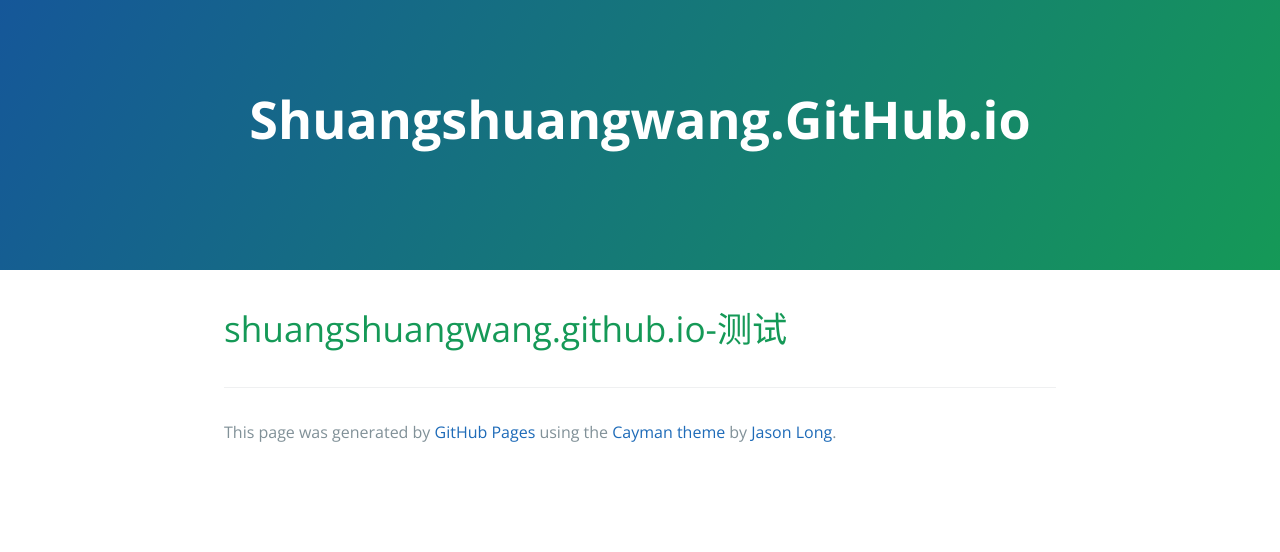
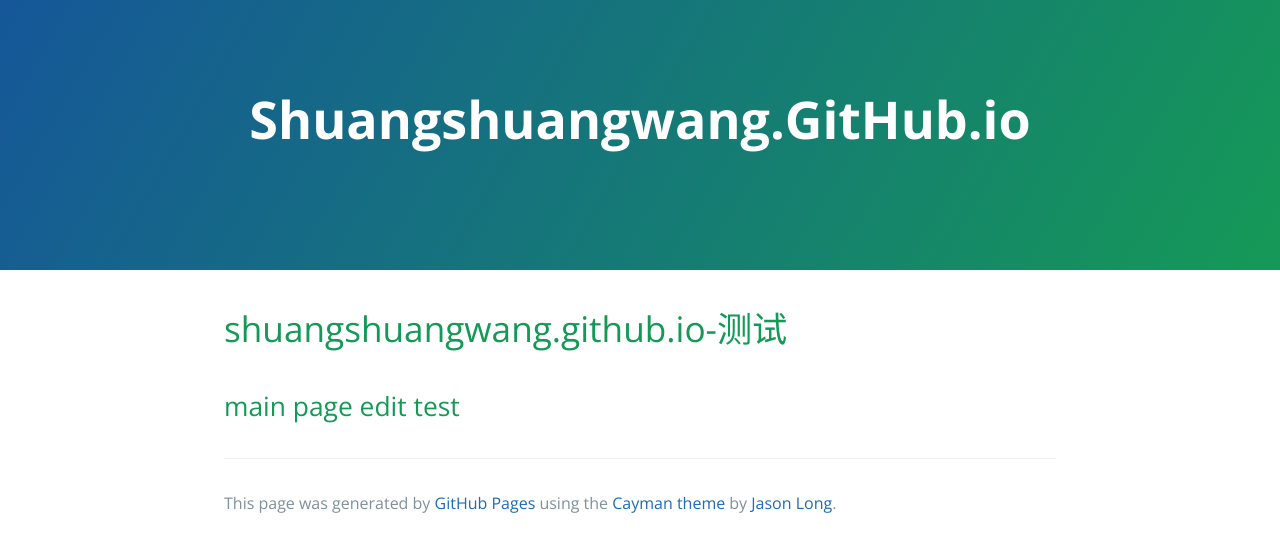
Before and after one commit to shuangshuangwang/shuangshuangwang.github.io, a plain HTML site: page index.html in a window 1280 px wide. Drawn offline with nearby package versions, Linux system fonts and the light colour scheme.

Commit message:
Update index.html

```diff
--- a/index.html
+++ b/index.html
@@ -19,8 +19,9 @@
       <h1>
 <a id="shuangshuangwanggithubio" class="anchor" href="#shuangshuangwanggithubio" aria-hidden="true"><span aria-hidden="true" class="octicon octicon-link"></span></a>shuangshuangwang.github.io-测试</h1>
 
+      <h2>main page edit test</h2>
+
       <footer class="site-footer">
-
         <span class="site-footer-credits">This page was generated by <a href="https://pages.github.com">GitHub Pages</a> using the <a href="https://github.com/jasonlong/cayman-theme">Cayman theme</a> by <a href="https://twitter.com/jasonlong">Jason Long</a>.</span>
       </footer>
 
```
